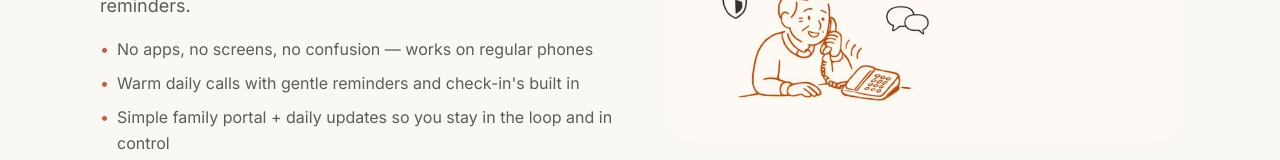
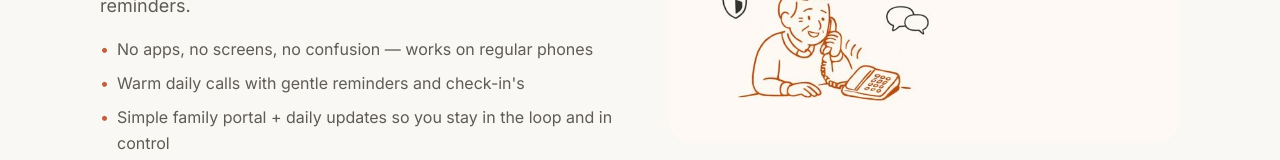
Before and after one commit to hawkpersonal/ChattaBox-Public-Website, a React (Vite) app: page / in a window 1280 px wide. Shown: the part 429-589 px from the top of the page. Built offline with nearby package versions, Linux system fonts and the light colour scheme.

Commit message:
Remove 'built in' from hero section

```diff
--- a/src/components/sections/Hero.tsx
+++ b/src/components/sections/Hero.tsx
@@ -31,7 +31,7 @@ export function Hero() {
                 </li>
                 <li className="flex items-baseline gap-2">
                   <span className="text-[#C06040]">•</span>
-                  <span>Warm daily calls with gentle reminders and check-in's built in</span>
+                  <span>Warm daily calls with gentle reminders and check-in's</span>
                 </li>
                 <li className="flex items-baseline gap-2">
                   <span className="text-[#C06040]">•</span>
```
